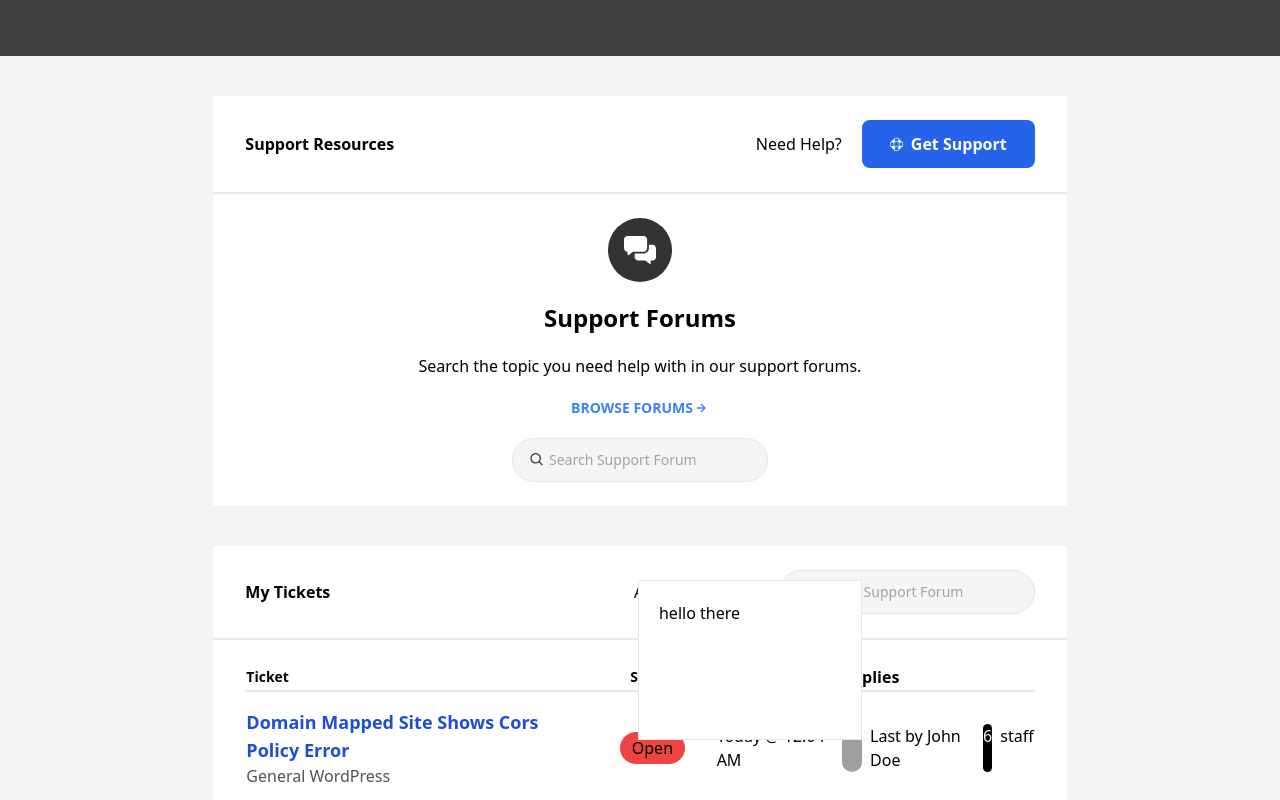
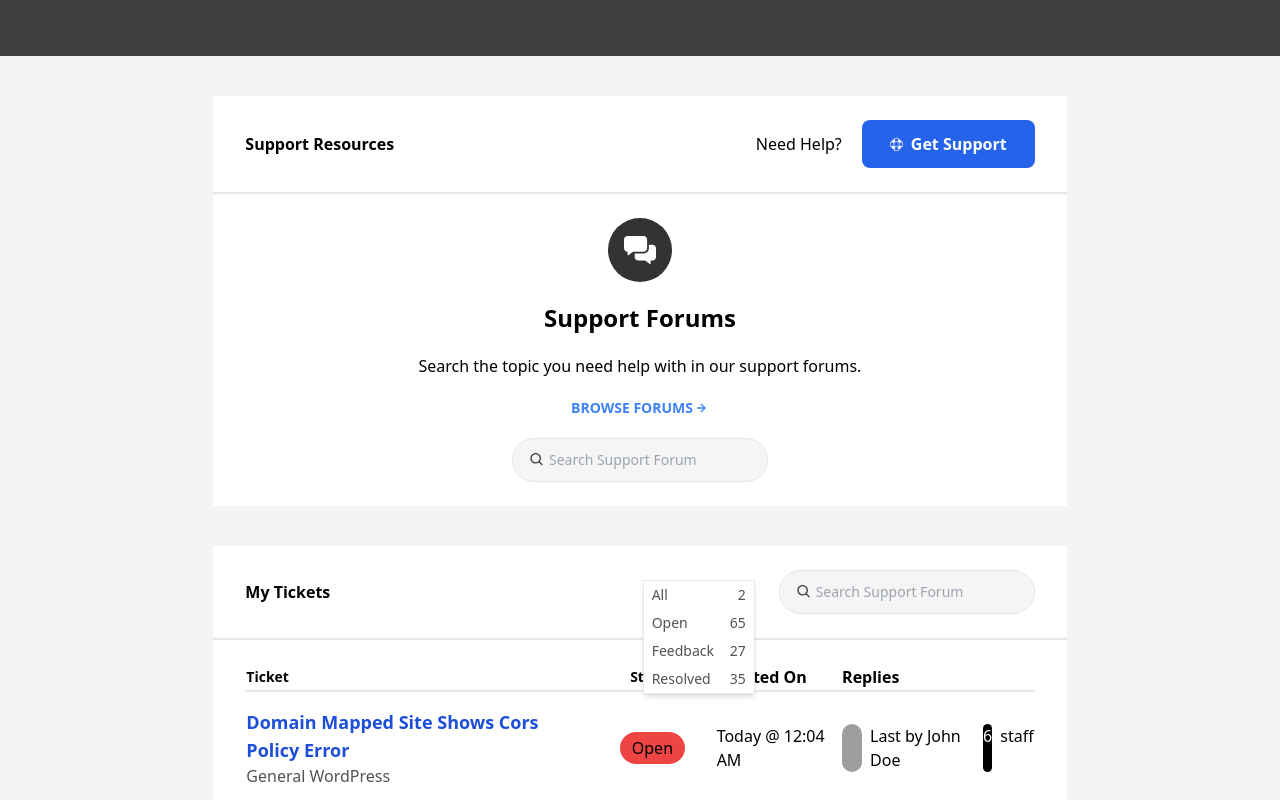
Before and after one commit to HaidarEzio/attraxia-TS-Challenge, a Next.js app: page / in a window 1280 px wide. Both pictures are taken after a click on the button 750 px from the left and 592 px from the top of the page. Shown: the top 800 px of the page. Built offline with nearby package versions, Linux system fonts and the light colour scheme; grey boxes are pictures that could not be loaded.

Commit message:
added the dropdown comp with it's option (to be reused)

```diff
--- a/components/dataTable.comp.tsx
+++ b/components/dataTable.comp.tsx
@@ -1,11 +1,11 @@
 import { createColumnHelper, flexRender, getCoreRowModel, useReactTable } from "@tanstack/react-table";
 
-import { TableData, defaultData } from "../utils/placeholder.data";
+import { TableDataType, defaultData } from "../utils/placeholder.data";
 import { useState } from "react";
 import Image from "next/image";
 
 //? this is for type safety and autocompletion
-const columnHelper = createColumnHelper<TableData>();
+const columnHelper = createColumnHelper<TableDataType>();
 
 const columns = [
   columnHelper.accessor("ticket", {
@@ -43,8 +43,8 @@ const columns = [
 ];
 
 const DataTable = () => {
-  // const [data, setData] = useState<TableData[]>();
-  const data: TableData[] = [...defaultData];
+  // const [data, setData] = useState<TableDataType[]>();
+  const data: TableDataType[] = [...defaultData];
 
   const table = useReactTable({
     data,
--- a/components/reusable/dropdown.reusable.tsx
+++ b/components/reusable/dropdown.reusable.tsx
@@ -1,17 +1,57 @@
 import { useState } from "react";
 import { RiArrowDownSLine } from "react-icons/ri";
-
+import { StatusType } from "utils/placeholder.data";
 const DropDown = () => {
+  const data = [
+    {
+      label: "All",
+      value: 2,
+    },
+    {
+      label: "Open",
+      value: 65,
+    },
+    {
+      label: "Feedback",
+      value: 27,
+    },
+    {
+      label: "Resolved",
+      value: 35,
+    },
+  ] as const;
   const [openDropDown, setOpenDropDown] = useState<Boolean>(false);
+  const [selectedLabel, setSelectedLabel] = useState<StatusType>("All");
+  const [selectedValue, setSelectedValue] = useState<number>(data[0].value);
 
   return (
-    <div className="relative flex space-x-1">
-      <h4> All Tickets</h4>
-      <span className="px-1 bg-red-700 rounded-full">10</span>
-      <button className="align-middle" onClick={() => setOpenDropDown(!openDropDown)}>
-        <RiArrowDownSLine />
-      </button>{" "}
-      {openDropDown && <div className="absolute h-[10rem] p-5 bg-white border w-[14rem]">hello there</div>}
+    <div className="relative w-[7rem]" onClick={() => setOpenDropDown(!openDropDown)}>
+      <div className="flex justify-between">
+        <h4 className="">{selectedLabel}</h4>
+        <div className="flex justify-evenly">
+          <span className="px-1 bg-red-700 rounded-full">{selectedValue}</span>
+          <button className="align-middle">
+            <RiArrowDownSLine />
+          </button>
+        </div>
+      </div>
+      {openDropDown && (
+        <div className="absolute top-0 right-0 w-full bg-white border shadow-md n">
+          {data.map(({ label, value }, idx) => (
+            <p
+              className="flex justify-between px-2 py-1 text-sm text-neutral-600 hover:bg-neutral-100"
+              key={idx}
+              onClick={() => {
+                setSelectedLabel(label);
+                setSelectedValue(value);
+              }}
+            >
+              {label}
+              <span>{value}</span>
+            </p>
+          ))}
+        </div>
+      )}
     </div>
   );
 };
--- a/pages/index.tsx
+++ b/pages/index.tsx
@@ -40,7 +40,7 @@ export default function Home() {
           </div>
           <div className="flex items-center justify-between px-8 py-6 mt-10 bg-white mt-flex">
             <h3 className="font-bold">My Tickets</h3>
-            <div className="flex items-center space-x-5">
+            <div className="flex items-center space-x-6">
               <DropDown />
 
               <div>
```
